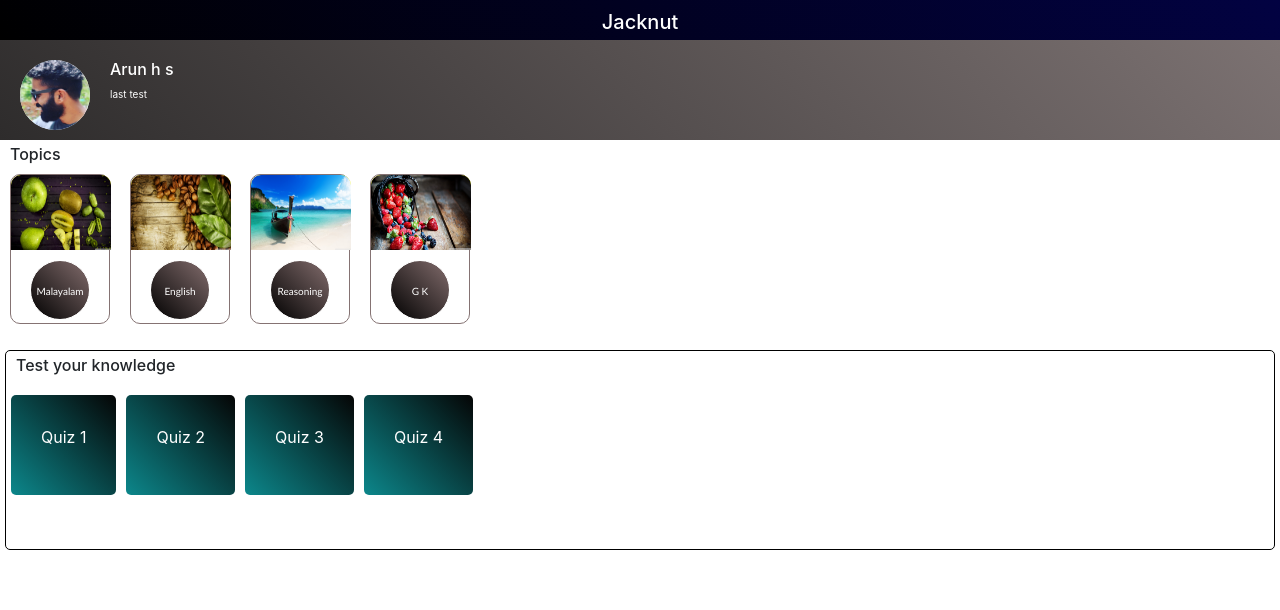
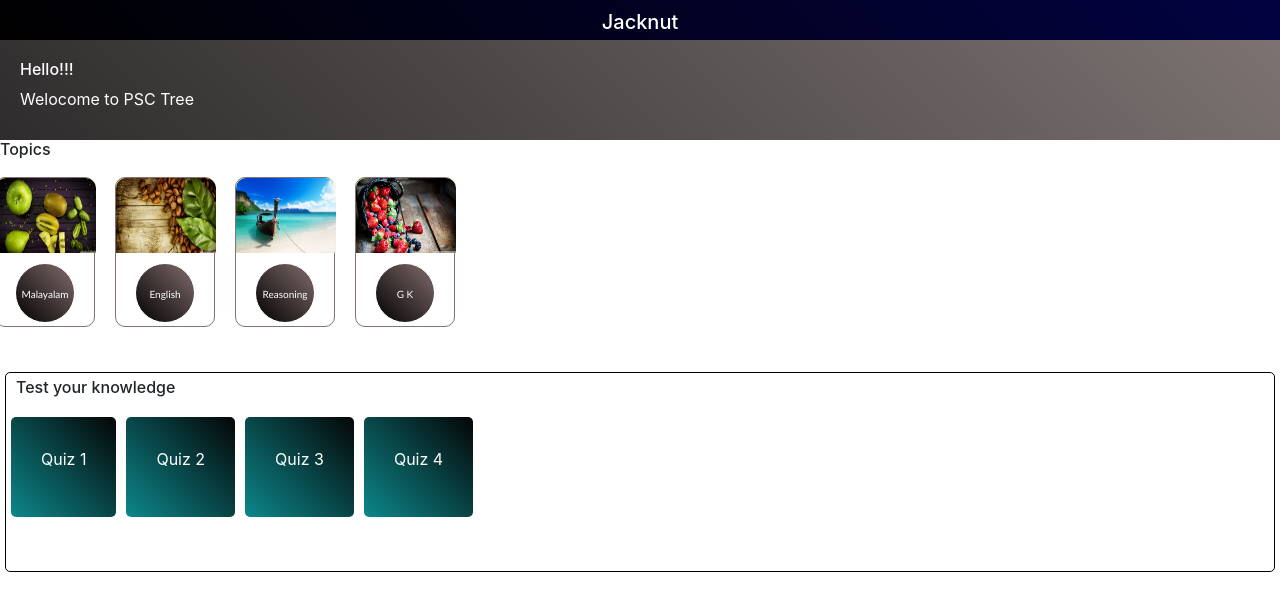
Before and after one commit to Arun-goog/psctree, a plain HTML site: page index.html in a window 1280 px wide. Drawn offline with nearby package versions, Linux system fonts and the light colour scheme.

Commit message:
Add files via upload

```diff
--- a/index.html
+++ b/index.html
@@ -19,18 +19,15 @@
 
     </nav>
     <div id="profile">
-        <div id="profile-photo">
-            <img src="Arunh.jpeg" height="70px" width="70px">
-        </div>
-        <div id="profile-data">
-            <h6>Arun h s</h6>
-            <p>last test</p>
+        <h6>Hello!!!</h6>
+        <p>Welocome to PSC Tree</p>
 
-        </div>
     </div>
 
-    <div  id="topics">
+    <div  >
         <h6>Topics</h6>
+    </div>
+    <div id="topics" class="row">
         <div id="malayalam">
             <div id="malayalam-top">
                 <img src="green.jpg" height="75px" width="100px" alt="">
```
